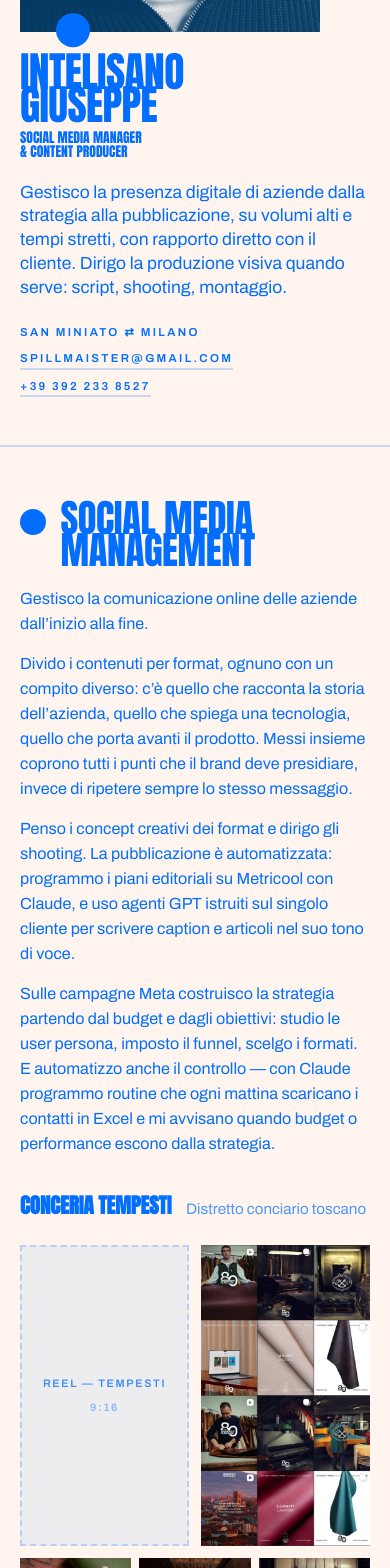
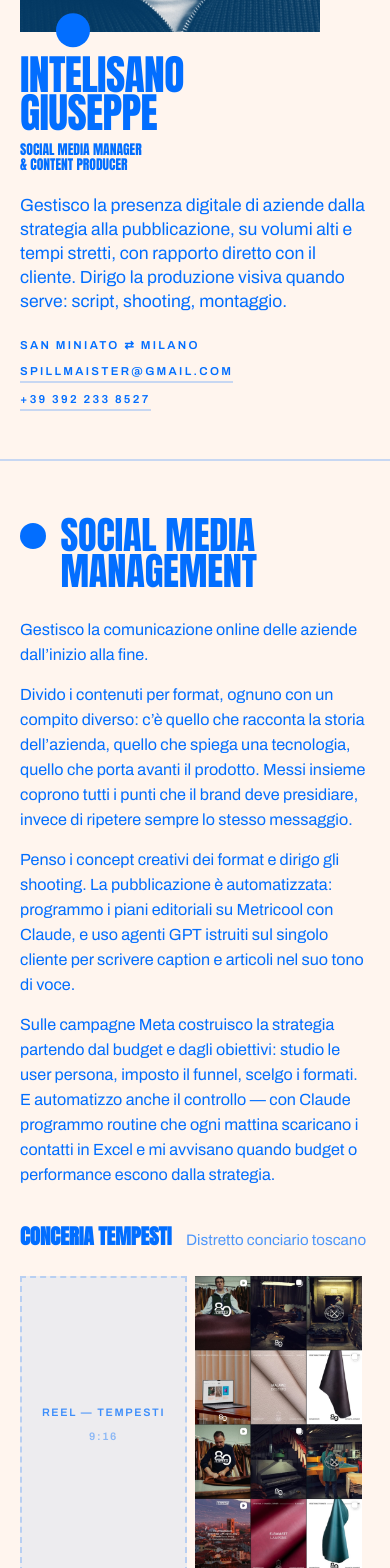
Before and after one commit to SpillMaister/portfolio, a React (Vite) app: page / in a window 390 px wide. Shown: the part 400-1968 px from the top of the page. Built offline with nearby package versions, Linux system fonts and the light colour scheme.

Commit message:
Update styles.css

```diff
--- a/src/styles.css
+++ b/src/styles.css
@@ -149,7 +149,7 @@ a:focus-visible { outline: 3px solid var(--blu); outline-offset: 3px; border-rad
   font-family: var(--display);
   font-weight: 400;
   font-size: clamp(2.6rem, 9.2vw, 9.5rem);
-  line-height: 0.79;
+  line-height: 0.92;
   letter-spacing: -0.015em;
   text-transform: uppercase;
   margin: 0;
@@ -160,7 +160,7 @@ a:focus-visible { outline: 3px solid var(--blu); outline-offset: 3px; border-rad
 .ruolo {
   font-family: var(--display);
   font-size: clamp(0.85rem, 1.75vw, 1.85rem);
-  line-height: 1.02;
+  line-height: 1.12;
   text-transform: uppercase;
   margin: 0 0 0.12em;
   max-width: 9em;
@@ -185,16 +185,16 @@ a:focus-visible { outline: 3px solid var(--blu); outline-offset: 3px; border-rad
 .sezione-titolo {
   font-family: var(--display);
   font-weight: 400;
-  font-size: clamp(2.4rem, 9.5vw, 8rem);
-  line-height: 0.83;
-  letter-spacing: -0.01em;
+  font-size: clamp(2.4rem, 8.5vw, 7.5rem);
+  line-height: 0.94;
+  letter-spacing: -0.005em;
   text-transform: uppercase;
   margin: 0;
 }
 .sezione-titolo span { display: block; }
 
 .sezione-nota {
-  margin: clamp(1.2rem, 2.4vw, 1.9rem) 0 0;
+  margin: clamp(1.75rem, 3.5vw, 2.75rem) 0 0;
   max-width: 58ch;
   font-size: clamp(1rem, 0.95rem + 0.25vw, 1.18rem);
 }
@@ -208,22 +208,22 @@ a:focus-visible { outline: 3px solid var(--blu); outline-offset: 3px; border-rad
 .profilo-nome {
   font-family: var(--display);
   font-size: clamp(1.35rem, 2.6vw, 2.1rem);
-  line-height: 1;
+  line-height: 1.06;
   text-transform: uppercase;
   margin: 0;
 }
 .profilo-settore { margin: 0; font-size: 0.95rem; opacity: 0.7; }
 
-.fila-verticali {
-  display: grid;
-  grid-auto-flow: column;
-  grid-auto-columns: minmax(0, 1fr);
+.fila-verticali,
+.fila-post {
+  display: flex;
+  flex-wrap: wrap;
   gap: clamp(0.75rem, 1.5vw, 1.25rem);
-  margin-bottom: clamp(0.75rem, 1.5vw, 1.25rem);
 }
+.fila-verticali { margin-bottom: clamp(0.75rem, 1.5vw, 1.25rem); }
+.fila-verticali > * { flex: 0 1 clamp(150px, 21vw, 285px); }
+.fila-post > * { flex: 0 1 clamp(150px, 21vw, 285px); }
 .fila-verticali.larga { margin-top: clamp(2.5rem, 5vw, 4rem); margin-bottom: 0; }
-
-.fila-post { display: grid; grid-template-columns: repeat(3, minmax(0, 1fr)); gap: clamp(0.75rem, 1.5vw, 1.25rem); }
 
 .griglia-media { margin-top: clamp(2.25rem, 4.5vw, 4rem); display: grid; gap: clamp(0.75rem, 1.5vw, 1.25rem); }
 .griglia-media.due { grid-template-columns: repeat(2, minmax(0, 1fr)); }
@@ -267,7 +267,7 @@ a:focus-visible { outline: 3px solid var(--blu); outline-offset: 3px; border-rad
 .progetto-titolo {
   font-family: var(--display);
   font-size: clamp(1.45rem, 2.9vw, 2.4rem);
-  line-height: 1;
+  line-height: 1.06;
   text-transform: uppercase;
   margin: 0 0 0.3rem;
 }
@@ -413,8 +413,8 @@ a:focus-visible { outline: 3px solid var(--blu); outline-offset: 3px; border-rad
 
 .piede-titolo {
   font-family: var(--display);
-  font-size: clamp(2.4rem, 9.5vw, 8rem);
-  line-height: 0.83;
+  font-size: clamp(2.4rem, 8.5vw, 7.5rem);
+  line-height: 0.94;
   text-transform: uppercase;
   margin: 0 0 clamp(1.5rem, 3vw, 2.25rem);
 }
@@ -447,10 +447,6 @@ a:focus-visible { outline: 3px solid var(--blu); outline-offset: 3px; border-rad
   .ruolo { max-width: none; }
   .recapiti { gap: 0.5rem 1.25rem; }
   .progetto { grid-template-columns: 1fr; }
-  .fila-verticali, .fila-verticali.larga {
-    grid-auto-flow: row;
-    grid-template-columns: repeat(2, minmax(0, 1fr));
-  }
   .progetto-media { margin-top: 0.5rem; }
   .griglia-media.tre { grid-template-columns: repeat(2, minmax(0, 1fr)); }
   .barra-recapiti span { display: none; }
@@ -458,7 +454,9 @@ a:focus-visible { outline: 3px solid var(--blu); outline-offset: 3px; border-rad
 
 @media (max-width: 540px) {
   .griglia-media.due, .griglia-media.tre { grid-template-columns: 1fr; }
-  .fila-post { grid-template-columns: repeat(3, minmax(0, 1fr)); gap: 0.5rem; }
+  .fila-verticali > *, .fila-post > * { flex: 0 1 calc(50% - 0.5rem); }
+  .fila-post > * { flex: 0 1 calc(33.333% - 0.5rem); }
+  .fila-verticali, .fila-post { gap: 0.5rem; }
   .profilo-media { grid-template-columns: 1fr; }
   .board-cta { font-size: 0.65rem; padding: 0.55rem 0.85rem; }
   .sezione-testa .punto { width: 26px; height: 26px; margin-top: 0.35rem; }
```
